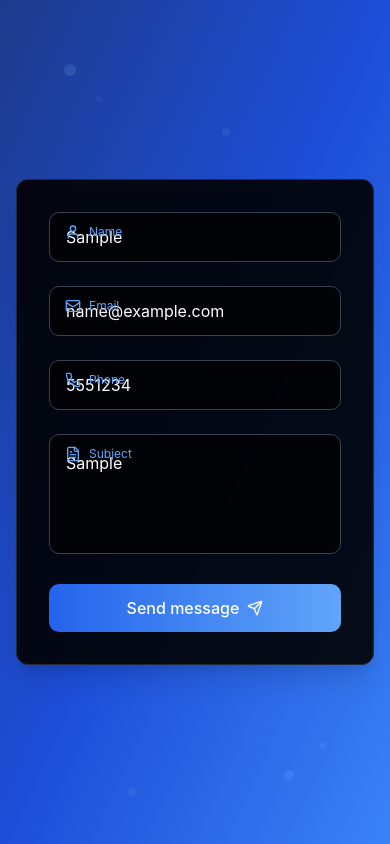
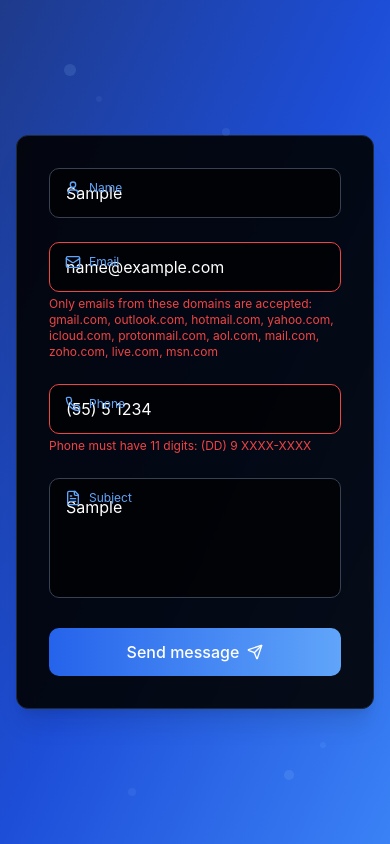
Before and after one commit to arinelson/static-value, a React (Vite) app: page / in a window 390 px wide. Both pictures are taken after typing "Sample", "name@example.com", "5551234", "Sample" into the empty fields and a click on the button "Send message". Built offline with nearby package versions, Linux system fonts and the light colour scheme.

Commit message:
Validate email and phone formats
Implement email domain validation and phone number formatting in the contact form.

```diff
--- a/src/components/ContactForm.tsx
+++ b/src/components/ContactForm.tsx
@@ -1,4 +1,3 @@
-
 import React, { useState } from 'react';
 import { Send, User, Mail, Phone, FileText } from 'lucide-react';
 import { toast } from '@/components/ui/use-toast';
@@ -10,6 +9,20 @@ interface FormData {
   subject: string;
 }
 
+const VALID_EMAIL_DOMAINS = [
+  'gmail.com',
+  'outlook.com',
+  'hotmail.com',
+  'yahoo.com',
+  'icloud.com',
+  'protonmail.com',
+  'aol.com',
+  'mail.com',
+  'zoho.com',
+  'live.com',
+  'msn.com'
+];
+
 const ContactForm: React.FC = () => {
   const [formData, setFormData] = useState<FormData>({
     name: '',
@@ -20,13 +33,72 @@ const ContactForm: React.FC = () => {
 
   const [submitting, setSubmitting] = useState(false);
   const [focusedField, setFocusedField] = useState<keyof FormData | null>(null);
+  const [errors, setErrors] = useState<Partial<Record<keyof FormData, string>>>({});
 
-  // You can configure this URL later in the code
   const GOOGLE_SHEETS_URL = ""; // TODO: Add your Google Sheets URL here
+
+  const validateEmail = (email: string) => {
+    if (!email) return "Email is required";
+
+    const emailRegex = /^[^\s@]+@[^\s@]+\.[^\s@]+$/;
+    if (!emailRegex.test(email)) return "Invalid email format";
+
+    const domain = email.split('@')[1];
+    if (!VALID_EMAIL_DOMAINS.includes(domain)) {
+      return `Only emails from these domains are accepted: ${VALID_EMAIL_DOMAINS.join(', ')}`;
+    }
+
+    return "";
+  };
+
+  const validatePhone = (phone: string) => {
+    if (!phone) return "Phone number is required";
+
+    const numericPhone = phone.replace(/\D/g, '');
+
+    if (numericPhone.length !== 11) {
+      return "Phone must have 11 digits: (DD) 9 XXXX-XXXX";
+    }
+
+    return "";
+  };
+
+  const formatPhoneNumber = (value: string) => {
+    const numbers = value.replace(/\D/g, '');
+
+    if (numbers.length <= 2) {
+      return `(${numbers}`;
+    } else if (numbers.length <= 3) {
+      return `(${numbers.slice(0, 2)}) ${numbers.slice(2)}`;
+    } else if (numbers.length <= 7) {
+      return `(${numbers.slice(0, 2)}) ${numbers.slice(2, 3)} ${numbers.slice(3)}`;
+    } else {
+      return `(${numbers.slice(0, 2)}) ${numbers.slice(2, 3)} ${numbers.slice(3, 7)}-${numbers.slice(7, 11)}`;
+    }
+  };
 
   const handleChange = (e: React.ChangeEvent<HTMLInputElement | HTMLTextAreaElement>) => {
     const { name, value } = e.target;
-    setFormData(prev => ({ ...prev, [name]: value }));
+
+    if (name === 'phone') {
+      const rawValue = value.replace(/\D/g, '');
+      const trimmed = rawValue.slice(0, 11);
+      const formatted = formatPhoneNumber(trimmed);
+
+      setFormData(prev => ({ ...prev, [name]: formatted }));
+
+      const phoneError = validatePhone(trimmed);
+      setErrors(prev => ({ ...prev, [name]: phoneError }));
+    } else {
+      setFormData(prev => ({ ...prev, [name]: value }));
+
+      if (name === 'email') {
+        const emailError = validateEmail(value);
+        setErrors(prev => ({ ...prev, [name]: emailError }));
+      } else {
+        setErrors(prev => ({ ...prev, [name]: value ? "" : `${name} is required` }));
+      }
+    }
   };
 
   const handleFocus = (field: keyof FormData) => {
@@ -37,8 +109,34 @@ const ContactForm: React.FC = () => {
     setFocusedField(null);
   };
 
+  const validateForm = () => {
+    const newErrors: Partial<Record<keyof FormData, string>> = {};
+
+    if (!formData.name) newErrors.name = "Name is required";
+
+    const emailError = validateEmail(formData.email);
+    if (emailError) newErrors.email = emailError;
+
+    const phoneError = validatePhone(formData.phone);
+    if (phoneError) newErrors.phone = phoneError;
+
+    if (!formData.subject) newErrors.subject = "Subject is required";
+
+    setErrors(newErrors);
+    return Object.keys(newErrors).length === 0;
+  };
+
   const handleSubmit = async (e: React.FormEvent) => {
     e.preventDefault();
+
+    if (!validateForm()) {
+      toast({
+        title: "Validation Error",
+        description: "Please correct the errors in the form",
+        variant: "destructive",
+      });
+      return;
+    }
 
     if (!GOOGLE_SHEETS_URL) {
       console.log("Google Sheets URL not configured");
@@ -61,7 +159,6 @@ const ContactForm: React.FC = () => {
         body: JSON.stringify(formData),
       });
 
-      // Since we're using no-cors mode, we can't actually check the response status
       toast({
         title: "Form submitted successfully",
         description: "Your data has been sent!",
@@ -73,6 +170,8 @@ const ContactForm: React.FC = () => {
         phone: '',
         subject: '',
       });
+
+      setErrors({});
     } catch (error) {
       console.error('Error submitting form:', error);
       toast({
@@ -107,9 +206,14 @@ const ContactForm: React.FC = () => {
               onChange={handleChange}
               onFocus={() => handleFocus('name')}
               onBlur={handleBlur}
-              className="w-full bg-black/70 border border-gray-700 rounded-md px-4 py-3 outline-none focus:border-blue-400 transition-all duration-300 text-white"
+              className={`w-full bg-black/70 border ${
+                errors.name ? 'border-red-500' : 'border-gray-700'
+              } rounded-md px-4 py-3 outline-none focus:border-blue-400 transition-all duration-300 text-white`}
               required
             />
+            {errors.name && (
+              <p className="text-red-500 text-xs mt-1">{errors.name}</p>
+            )}
           </div>
 
           <div className="relative">
@@ -130,9 +234,14 @@ const ContactForm: React.FC = () => {
               onChange={handleChange}
               onFocus={() => handleFocus('email')}
               onBlur={handleBlur}
-              className="w-full bg-black/70 border border-gray-700 rounded-md px-4 py-3 outline-none focus:border-blue-400 transition-all duration-300 text-white"
+              className={`w-full bg-black/70 border ${
+                errors.email ? 'border-red-500' : 'border-gray-700'
+              } rounded-md px-4 py-3 outline-none focus:border-blue-400 transition-all duration-300 text-white`}
               required
             />
+            {errors.email && (
+              <p className="text-red-500 text-xs mt-1">{errors.email}</p>
+            )}
           </div>
 
           <div className="relative">
@@ -153,9 +262,15 @@ const ContactForm: React.FC = () => {
               onChange={handleChange}
               onFocus={() => handleFocus('phone')}
               onBlur={handleBlur}
-              className="w-full bg-black/70 border border-gray-700 rounded-md px-4 py-3 outline-none focus:border-blue-400 transition-all duration-300 text-white"
+              placeholder="(DD) 9 XXXX-XXXX"
+              className={`w-full bg-black/70 border ${
+                errors.phone ? 'border-red-500' : 'border-gray-700'
+              } rounded-md px-4 py-3 outline-none focus:border-blue-400 transition-all duration-300 text-white`}
               required
             />
+            {errors.phone && (
+              <p className="text-red-500 text-xs mt-1">{errors.phone}</p>
+            )}
           </div>
 
           <div className="relative">
@@ -175,9 +290,14 @@ const ContactForm: React.FC = () => {
               onChange={handleChange}
               onFocus={() => handleFocus('subject')}
               onBlur={handleBlur}
-              className="w-full bg-black/70 border border-gray-700 rounded-md px-4 py-3 min-h-[120px] resize-none pt-4 outline-none focus:border-blue-400 transition-all duration-300 text-white"
+              className={`w-full bg-black/70 border ${
+                errors.subject ? 'border-red-500' : 'border-gray-700'
+              } rounded-md px-4 py-3 min-h-[120px] resize-none pt-4 outline-none focus:border-blue-400 transition-all duration-300 text-white`}
               required
             />
+            {errors.subject && (
+              <p className="text-red-500 text-xs mt-1">{errors.subject}</p>
+            )}
           </div>
 
           <button
```
